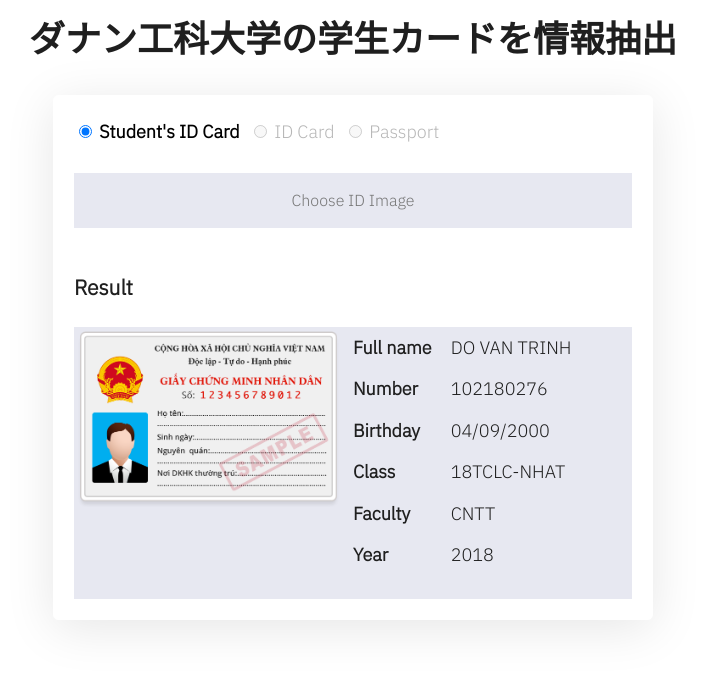
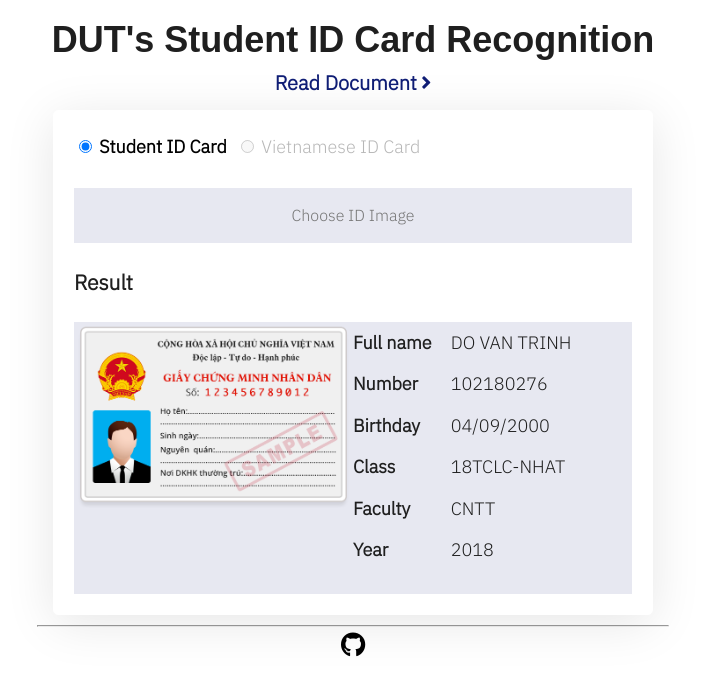
Before and after one commit to trinhdvt/StudentIDCard_Recognition, a Flask app: page / in a window 1280 px wide. Shown: the top 696 px of the page, without its empty margins (287-993 px from the left). Run offline with Flask 2, Linux system fonts and the light colour scheme; parts of the project's set-up code (start-up, migrations or seed data) failed here and were passed over; some web fonts are replaced.

Commit message:
update web font-end

```diff
--- a/static/css/style.css
+++ b/static/css/style.css
@@ -57,7 +57,6 @@ input[type="radio"]:checked + label {
 
 .input-file {
     height: 55px;
-    margin-bottom: 20px;
     position: relative;
     background-color: #e7e8f1;
 }
@@ -100,7 +99,6 @@ input[type="radio"]:checked + label {
 .sample-img {
     max-width: 100%;
     height: auto;
-    padding-right: 10px;
 }
 
 ul {
@@ -144,3 +142,37 @@ ul {
 .result-text {
     text-transform: uppercase;
 }
+
+hr {
+    width: 50%;
+    margin: 10px auto 0 auto;
+}
+
+.footer {
+    display: flex;
+    justify-content: center;
+    margin-top: 5px;
+}
+
+a {
+    text-decoration: none;
+    color: #000;
+    outline: none;
+    background-color: transparent;
+}
+
+.footer i {
+    font-size: 25px;
+}
+
+.doc {
+    text-align: center;
+    margin-top: -30px;
+    margin-bottom: 10px;
+}
+
+.btn--link {
+    font-size: 20px;
+    font-weight: bold;
+    color: #101e76;
+}
--- a/templates/index.html
+++ b/templates/index.html
@@ -2,7 +2,8 @@
 <head>
     <meta charset="UTF-8"/>
     <meta name="viewport" content="width=device-width, initial-scale=1.0"/>
-    <title>TEST</title>
+    <title>ID Card OCR</title>
+    <link rel="icon" type="image/png" href="{{ url_for('static', filename='img/logo.jpg') }}"/>
     <link rel="stylesheet" href="{{ url_for('static', filename='css/style.css') }}"/>
     <link rel="preconnect" href="https://fonts.gstatic.com"/>
     <link
@@ -14,21 +15,33 @@
             rel="stylesheet"
     />
     <script src="https://ajax.googleapis.com/ajax/libs/jquery/3.5.1/jquery.min.js"></script>
+    <link
+            rel="stylesheet"
+            href="https://cdnjs.cloudflare.com/ajax/libs/font-awesome/5.15.2/css/all.min.css"
+            integrity="sha512-HK5fgLBL+xu6dm/Ii3z4xhlSUyZgTT9tuc/hSrtw6uzJOvgRr2a9jyxxT1ely+B+xFAmJKVSTbpM/CuL7qxO8w=="
+            crossorigin="anonymous"
+    />
 </head>
 <body>
 <div class="title">
-    <h1>ダナン工科大学の学生カードを情報抽出</h1>
+    <h1>DUT's Student ID Card Recognition</h1>
+</div>
+<div class="doc">
+    <a
+            href="https://github.com/trinhdvt/StudentIDCard_Recognition/blob/main/README.md"
+            class="btn--link"
+            target="blank"
+    >Read Document <i class="fas fa-angle-right"></i
+    ></a>
 </div>
 <div class="main-content">
     <div class="web-infor"></div>
     <div class="container">
         <div class="option-list">
             <input type="radio" name="option-type" id="id" checked/>
-            <label for="id">Student's ID Card</label>
+            <label for="id">Student ID Card</label>
             <input type="radio" name="option-type" id="dv" disabled/>
-            <label for="dv">ID Card</label>
-            <input type="radio" name="option-type" id="passport" disabled/>
-            <label for="passport">Passport</label>
+            <label for="dv">Vietnamese ID Card</label>
         </div>
         <div class="input-file">
             <form action="#" method="post" enctype="multipart/form-data">
@@ -47,8 +60,7 @@
         </div>
         <div class="result">
             <div class="input-sample">
-                <img class="sample-img" id="result-img" src="{{ url_for('static', filename='img/cmnd.png') }}"
-                     alt="image"/>
+                <img class="sample-img" src="{{ url_for('static', filename='img/cmnd.png') }}" alt="image"/>
             </div>
             <ul class="result-data">
                 <li>
@@ -79,8 +91,15 @@
         </div>
     </div>
 </div>
-<script src="{{ url_for('static', filename='js/app.js') }}">
+<hr/>
+<div class="footer">
+    <a
+            href="https://github.com/trinhdvt/StudentIDCard_Recognition"
+            target="blank"
+    ><i class="fab fa-github"></i
+    ></a>
+</div>
 
-</script>
+<script src="{{ url_for('static', filename='js/app.js') }}"></script>
 </body>
 </html>
```
Also changed, not shown: static/img/logo.jpg (added).
